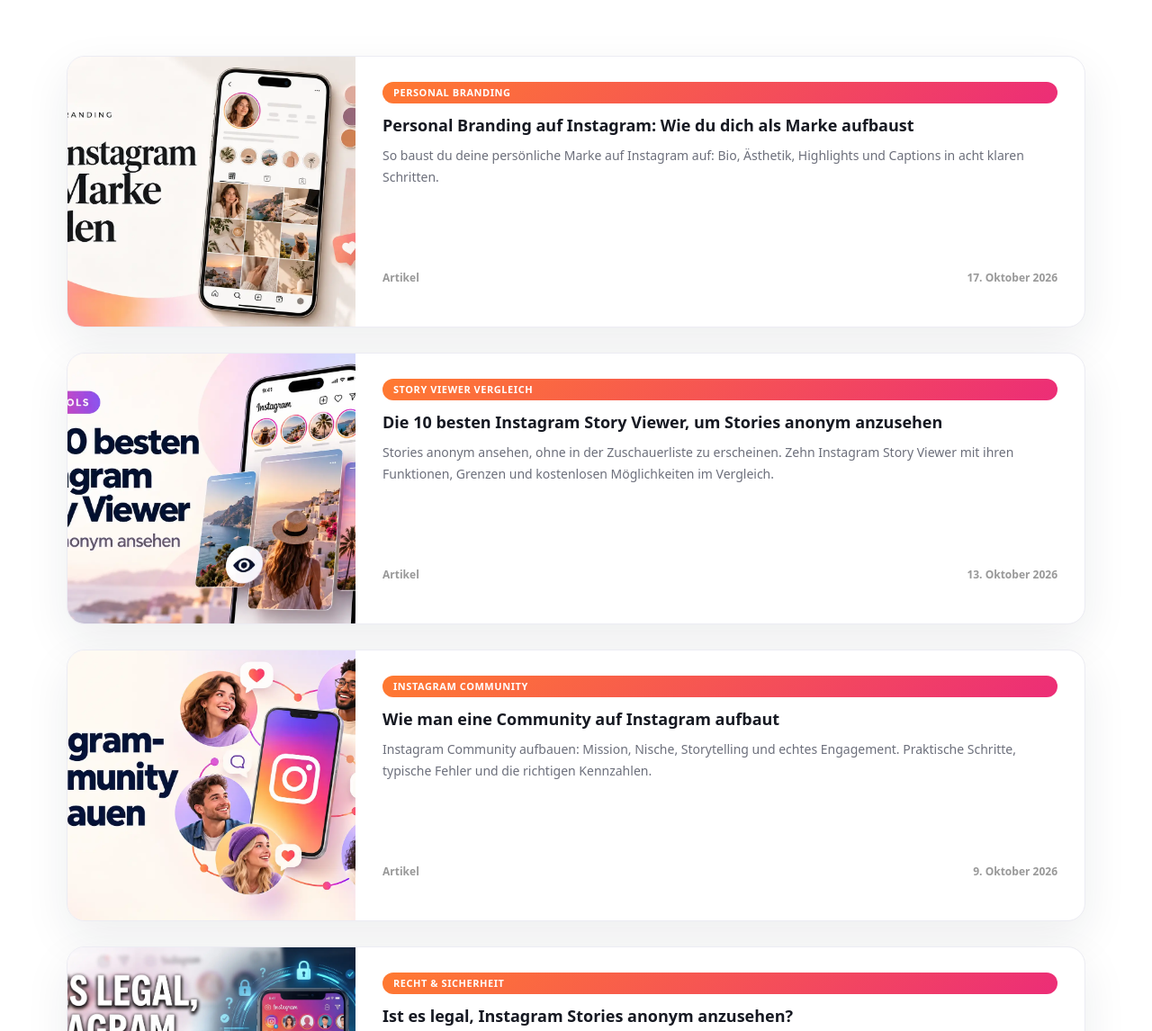
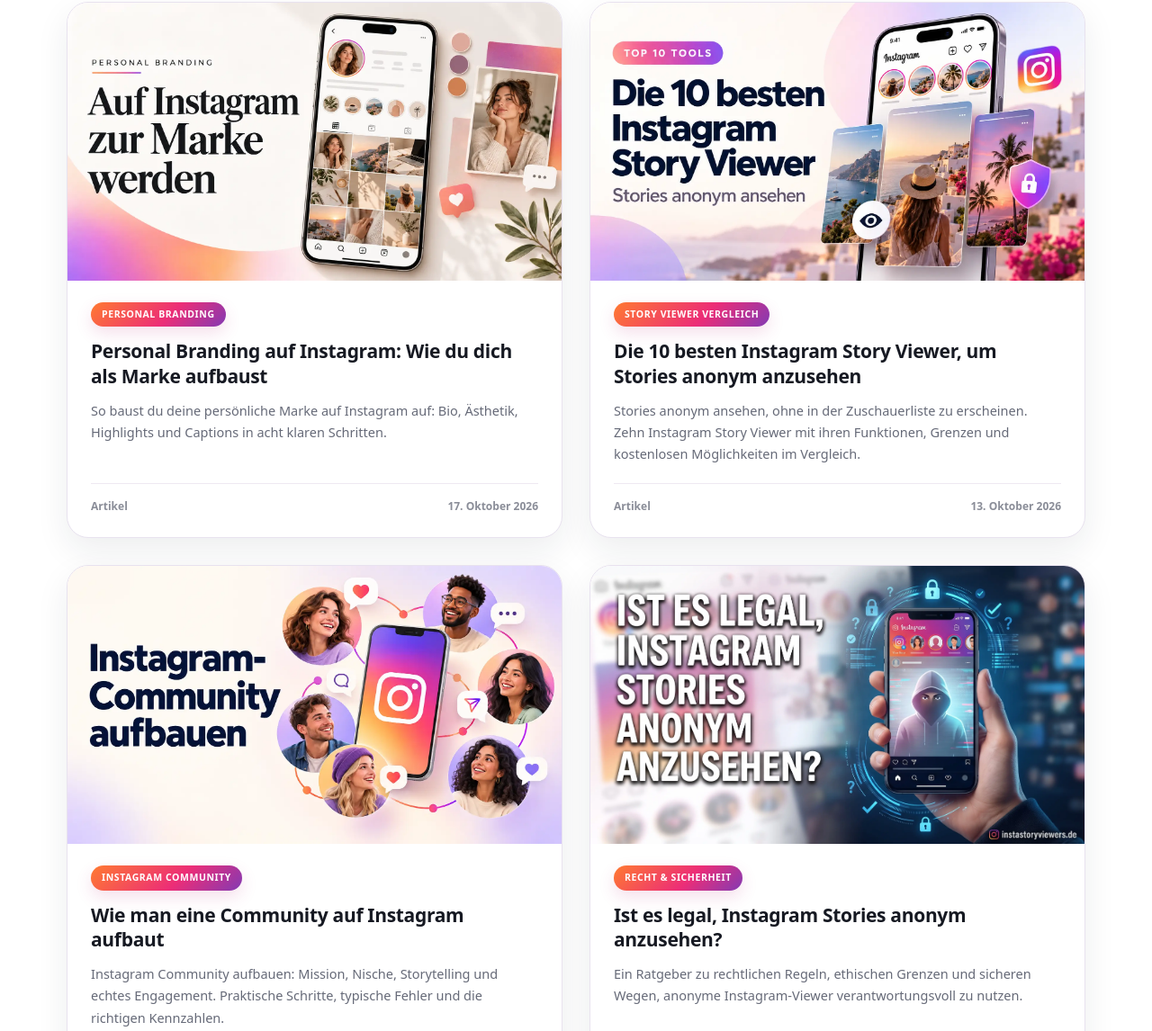
Before and after one commit to irfanxzone/instastoryviewers, a website: page public/blog.html in a window 1280 px wide. Shown: the part 403-1549 px from the top of the page at 90% size. Drawn offline with Linux system fonts and the light colour scheme.

Commit message:
Improve blog cards and connect branding guides

```diff
--- a/public/blog.html
+++ b/public/blog.html
@@ -7,7 +7,7 @@
   <meta name="description" content="Lesen Sie unsere neuesten Artikel &uuml;ber Instagram Stories, anonymes Ansehen, Reels und Social-Media-Tipps. Expertenwissen rund um Instagram." />
   <meta name="robots" content="index, follow" />
   <link rel="canonical" href="https://instastoryviewers.de/blog" />
-  <link rel="stylesheet" href="/style.css" />
+  <link rel="stylesheet" href="/style.css?v=20261031-blog-cards" />
   <link rel="icon" type="image/png" sizes="32x32" href="/favicon-32.png" />
   <link rel="icon" type="image/png" sizes="192x192" href="/favicon-192.png" />
   <link rel="apple-touch-icon" sizes="192x192" href="/favicon-192.png" />
@@ -68,11 +68,11 @@
     <section>
       <div class="container">
         <div class="blog-grid">
-          <a class="blog-card featured-article" href="/personal-branding-instagram" aria-label="Personal Branding auf Instagram: Wie du dich als Marke aufbaust" style="grid-column:1/-1;display:grid;grid-template-columns:minmax(260px,320px) 1fr;min-height:300px;text-decoration:none;color:inherit">
-            <div class="blog-thumb" style="height:auto;min-height:100%;padding:0;background:#f6f1fa;overflow:hidden">
-              <img src="/Building-an-Instagram-Personal-Brand.webp" alt="Personal Branding auf Instagram: Wie du dich als Marke aufbaust" loading="lazy" style="display:block;width:100%;height:100%;min-height:300px;object-fit:cover" />
+          <a class="blog-card" href="/personal-branding-instagram" aria-label="Personal Branding auf Instagram: Wie du dich als Marke aufbaust">
+            <div class="blog-thumb">
+              <img src="/Building-an-Instagram-Personal-Brand.webp" alt="Personal Branding auf Instagram: Wie du dich als Marke aufbaust" loading="lazy" decoding="async" />
             </div>
-            <div class="blog-card-body" style="padding:28px 30px 30px">
+            <div class="blog-card-body">
               <span class="blog-tag">Personal Branding</span>
               <h3>Personal Branding auf Instagram: Wie du dich als Marke aufbaust</h3>
               <p>So baust du deine persönliche Marke auf Instagram auf: Bio, Ästhetik, Highlights und Captions in acht klaren Schritten.</p>
@@ -80,11 +80,11 @@
             </div>
           </a>
 
-          <a class="blog-card featured-article" href="/beste-instagram-story-viewer" aria-label="Die 10 besten Instagram Story Viewer, um Stories anonym anzusehen" style="grid-column:1/-1;display:grid;grid-template-columns:minmax(260px,320px) 1fr;min-height:300px;text-decoration:none;color:inherit">
-            <div class="blog-thumb" style="height:auto;min-height:100%;padding:0;background:#f6f1fa;overflow:hidden">
-              <img src="/besten-Instagram-Story.webp" alt="Die 10 besten Instagram Story Viewer, um Stories anonym anzusehen" loading="lazy" style="display:block;width:100%;height:100%;min-height:300px;object-fit:cover" />
+          <a class="blog-card" href="/beste-instagram-story-viewer" aria-label="Die 10 besten Instagram Story Viewer, um Stories anonym anzusehen">
+            <div class="blog-thumb">
+              <img src="/besten-Instagram-Story.webp" alt="Die 10 besten Instagram Story Viewer, um Stories anonym anzusehen" loading="lazy" decoding="async" />
             </div>
-            <div class="blog-card-body" style="padding:28px 30px 30px">
+            <div class="blog-card-body">
               <span class="blog-tag">Story Viewer Vergleich</span>
               <h3>Die 10 besten Instagram Story Viewer, um Stories anonym anzusehen</h3>
               <p>Stories anonym ansehen, ohne in der Zuschauerliste zu erscheinen. Zehn Instagram Story Viewer mit ihren Funktionen, Grenzen und kostenlosen Möglichkeiten im Vergleich.</p>
@@ -92,11 +92,11 @@
             </div>
           </a>
 
-          <a class="blog-card featured-article" href="/instagram-community-aufbauen" aria-label="Wie man eine Community auf Instagram aufbaut" style="grid-column:1/-1;display:grid;grid-template-columns:minmax(260px,320px) 1fr;min-height:300px;text-decoration:none;color:inherit">
-            <div class="blog-thumb" style="height:auto;min-height:100%;padding:0;background:#f6f1fa;overflow:hidden">
-              <img src="/instagram-community-aufbauen.webp" alt="Wie man eine Community auf Instagram aufbaut" loading="lazy" style="display:block;width:100%;height:100%;min-height:300px;object-fit:cover" />
+          <a class="blog-card" href="/instagram-community-aufbauen" aria-label="Wie man eine Community auf Instagram aufbaut">
+            <div class="blog-thumb">
+              <img src="/instagram-community-aufbauen.webp" alt="Wie man eine Community auf Instagram aufbaut" loading="lazy" decoding="async" />
             </div>
-            <div class="blog-card-body" style="padding:28px 30px 30px">
+            <div class="blog-card-body">
               <span class="blog-tag">Instagram Community</span>
               <h3>Wie man eine Community auf Instagram aufbaut</h3>
               <p>Instagram Community aufbauen: Mission, Nische, Storytelling und echtes Engagement. Praktische Schritte, typische Fehler und die richtigen Kennzahlen.</p>
@@ -104,11 +104,11 @@
             </div>
           </a>
 
-          <a class="blog-card featured-article" href="/instagram-stories-anonym-ansehen-legal" aria-label="Ist es legal, Instagram Stories anonym anzusehen?" style="grid-column:1/-1;display:grid;grid-template-columns:minmax(260px,320px) 1fr;min-height:300px;text-decoration:none;color:inherit">
-            <div class="blog-thumb" style="height:auto;min-height:100%;padding:0;background:#f6f1fa;overflow:hidden">
-              <img src="/Instagram-Stories-Annonymously.webp" alt="Ist es legal, Instagram Stories anonym anzusehen?" loading="lazy" style="display:block;width:100%;height:100%;min-height:300px;object-fit:cover" />
+          <a class="blog-card" href="/instagram-stories-anonym-ansehen-legal" aria-label="Ist es legal, Instagram Stories anonym anzusehen?">
+            <div class="blog-thumb">
+              <img src="/Instagram-Stories-Annonymously.webp" alt="Ist es legal, Instagram Stories anonym anzusehen?" loading="lazy" decoding="async" />
             </div>
-            <div class="blog-card-body" style="padding:28px 30px 30px">
+            <div class="blog-card-body">
               <span class="blog-tag">Recht &amp; Sicherheit</span>
               <h3>Ist es legal, Instagram Stories anonym anzusehen?</h3>
               <p>Ein Ratgeber zu rechtlichen Regeln, ethischen Grenzen und sicheren Wegen, anonyme Instagram-Viewer verantwortungsvoll zu nutzen.</p>
@@ -116,11 +116,11 @@
             </div>
           </a>
 
-          <a class="blog-card featured-article" href="/instagram-story-viewer-konkurrenzanalyse" aria-label="Wie der Instagram Story Viewer bei der Konkurrenzanalyse hilft" style="grid-column:1/-1;display:grid;grid-template-columns:minmax(260px,320px) 1fr;min-height:300px;text-decoration:none;color:inherit">
-            <div class="blog-thumb" style="height:auto;min-height:100%;padding:0;background:#f6f1fa;overflow:hidden">
-              <img src="/insta-story.webp" alt="Wie der Instagram Story Viewer bei der Konkurrenzanalyse hilft" loading="lazy" style="display:block;width:100%;height:100%;min-height:300px;object-fit:cover" />
+          <a class="blog-card" href="/instagram-story-viewer-konkurrenzanalyse" aria-label="Wie der Instagram Story Viewer bei der Konkurrenzanalyse hilft">
+            <div class="blog-thumb">
+              <img src="/insta-story.webp" alt="Wie der Instagram Story Viewer bei der Konkurrenzanalyse hilft" loading="lazy" decoding="async" />
             </div>
-            <div class="blog-card-body" style="padding:28px 30px 30px">
+            <div class="blog-card-body">
               <span class="blog-tag">Konkurrenzanalyse</span>
               <h3>Wie der Instagram Story Viewer bei der Konkurrenzanalyse hilft</h3>
               <p>So analysieren Sie Stories, Content-Strategien, Kampagnen und Hashtags Ihrer Konkurrenten anonym und entwickeln bessere eigene Strategien.</p>
@@ -128,13 +128,11 @@
             </div>
           </a>
 
-          <a class="blog-card featured-article" href="/so-kannst-du-instagram-stories-ansehen" aria-label="Wie kann man Instagram Stories ansehen, ohne gesehen zu werden?" style="grid-column:1/-1;display:grid;grid-template-columns:minmax(260px,320px) 1fr;min-height:300px;text-decoration:none;color:inherit">
-            <div class="blog-thumb" aria-hidden="true" style="height:auto;min-height:100%;padding:28px 26px;display:flex;flex-direction:column;align-items:flex-start;justify-content:space-between;color:#fff;background:linear-gradient(135deg,#24111f 0%,#6c1b69 52%,#c13584 100%)">
-              <div style="font-size:11px;font-weight:800;letter-spacing:.12em;text-transform:uppercase;opacity:.9">Neuer Artikel</div>
-              <div style="font-size:31px;line-height:1.03;font-weight:800;letter-spacing:-.02em;max-width:220px">Instagram Stories anonym ansehen</div>
-              <div style="font-size:54px;line-height:1;align-self:flex-end;opacity:.9">&#128065;</div>
+          <a class="blog-card" href="/so-kannst-du-instagram-stories-ansehen" aria-label="Wie kann man Instagram Stories ansehen, ohne gesehen zu werden?">
+            <div class="blog-thumb">
+              <img src="/instagram-story-viewer.webp" alt="Instagram Stories anonym ansehen, ohne gesehen zu werden" loading="lazy" decoding="async" />
             </div>
-            <div class="blog-card-body" style="padding:28px 30px 30px">
+            <div class="blog-card-body">
               <span class="blog-tag">Anonymit&auml;t</span>
               <h3>Wie kann man Instagram Stories ansehen, ohne gesehen zu werden?</h3>
               <p>Eine ausf&uuml;hrliche Anleitung mit Methoden, Risiken, Alternativen und sichereren Wegen zum anonymen Ansehen von Instagram-Stories.</p>
--- a/public/style.css
+++ b/public/style.css
@@ -126,15 +126,18 @@
 .blog-hero{background:var(--grad);color:#fff;padding:60px 24px 70px;text-align:center}
 .blog-hero h1{font-size:40px;font-weight:700;margin:0 0 12px;letter-spacing:-.01em}
 .blog-hero p{font-size:18px;margin:0 auto;opacity:.93;max-width:640px}
-.blog-grid{display:grid;grid-template-columns:repeat(3,1fr);gap:28px;padding:60px 0}
-.blog-card{border:1px solid var(--line);border-radius:20px;overflow:hidden;background:#fff;box-shadow:var(--shadow);transition:transform .18s,box-shadow .18s;display:flex;flex-direction:column}
-.blog-card:hover{transform:translateY(-4px);box-shadow:0 28px 60px rgba(31,35,48,.12)}
-.blog-thumb{width:100%;height:190px;display:flex;align-items:center;justify-content:center;font-size:44px;position:relative;overflow:hidden}
-.blog-card-body{padding:22px 24px 24px;flex:1;display:flex;flex-direction:column}
-.blog-tag{display:inline-block;background:linear-gradient(135deg,#ff7a31,#ec2d77);color:#fff;border-radius:999px;padding:3px 12px;font-size:11px;font-weight:700;letter-spacing:.05em;text-transform:uppercase;margin-bottom:12px}
-.blog-card h3{font-size:18px;line-height:1.35;margin:0 0 10px;font-weight:700;color:#161922}
-.blog-card p{font-size:14px;color:#6c6f7b;line-height:1.65;margin:0 0 16px;flex:1}
-.blog-meta{display:flex;justify-content:space-between;font-size:12px;color:#999;font-weight:600;margin-bottom:14px}
+.blog-grid{display:grid;grid-template-columns:repeat(2,minmax(0,1fr));gap:30px;padding:0}
+.blog-card{min-width:0;border:1px solid #e8e2ef;border-radius:24px;overflow:hidden;background:#fff;box-shadow:0 14px 36px rgba(31,35,48,.08);transition:transform .22s ease,box-shadow .22s ease,border-color .22s ease;display:flex;flex-direction:column;text-decoration:none;color:inherit;isolation:isolate}
+.blog-card:hover{transform:translateY(-6px);border-color:#d9c6e4;box-shadow:0 26px 56px rgba(65,34,72,.14)}
+.blog-card:focus-visible{outline:3px solid rgba(193,53,132,.32);outline-offset:4px}
+.blog-thumb{width:100%;aspect-ratio:16/9;display:block;position:relative;overflow:hidden;background:linear-gradient(135deg,#faf6fc,#f1ecf8)}
+.blog-thumb img{display:block;width:100%;height:100%;object-fit:cover;transition:transform .35s ease}
+.blog-card:hover .blog-thumb img{transform:scale(1.035)}
+.blog-card-body{padding:24px 26px 25px;flex:1;display:flex;flex-direction:column}
+.blog-tag{align-self:flex-start;display:inline-flex;align-items:center;background:linear-gradient(135deg,#ff7a31,#ec2d77 58%,#833ab4);color:#fff;border-radius:999px;padding:5px 12px;font-size:10.5px;font-weight:800;letter-spacing:.055em;text-transform:uppercase;margin-bottom:14px;box-shadow:0 7px 18px rgba(193,53,132,.16)}
+.blog-card h3{font-size:21px;line-height:1.32;margin:0 0 11px;font-weight:750;color:#161922;letter-spacing:-.015em}
+.blog-card p{font-size:14.5px;color:#666a78;line-height:1.68;margin:0 0 20px;flex:1}
+.blog-meta{display:flex;justify-content:space-between;gap:16px;padding-top:15px;border-top:1px solid #eee9f2;font-size:12px;color:#8a8d98;font-weight:700;margin:0}
 .blog-read{display:inline-flex;align-items:center;gap:6px;color:#c13584;font-weight:700;font-size:13px;text-decoration:none}
 .blog-read:hover{text-decoration:underline;text-underline-offset:3px}
 
@@ -168,8 +171,9 @@
 .form-submit{width:100%;padding:14px;border:0;border-radius:10px;background:linear-gradient(135deg,#ff7a31,#c13584);color:#fff;font-family:system-ui,-apple-system,BlinkMacSystemFont,"Segoe UI",Arial,sans-serif;font-size:15px;font-weight:700;cursor:pointer;transition:.15s}
 .form-submit:hover{opacity:.9}
 
-@media(max-width:980px){.blog-grid{grid-template-columns:repeat(2,1fr)}.contact-grid{grid-template-columns:1fr}}
-@media(max-width:620px){.blog-grid{grid-template-columns:1fr}.featured-article{grid-template-columns:1fr!important}.featured-article .blog-thumb,.featured-article .blog-thumb img{min-height:220px!important}.blog-hero h1,.page-hero h1{font-size:28px}.contact-grid{padding:36px 18px 60px}.legal-body{padding:36px 18px 60px}}
+@media(max-width:980px){.blog-grid{gap:22px}.contact-grid{grid-template-columns:1fr}}
+@media(max-width:760px){.blog-grid{grid-template-columns:1fr}.blog-card-body{padding:22px 21px 23px}.blog-card h3{font-size:19px}}
+@media(max-width:620px){.blog-hero h1,.page-hero h1{font-size:28px}.contact-grid{padding:36px 18px 60px}.legal-body{padding:36px 18px 60px}}
 
 @media (max-width:980px){.profile-head{grid-template-columns:1fr;text-align:center}.avatar{margin:0 auto}.stats{min-width:0}.media-grid{grid-template-columns:repeat(2,1fr)}}
 @media (max-width:960px){.steps{grid-template-columns:repeat(3,1fr);gap:18px}.steps::before{display:none}.step{margin:0}}
```
Also changed, not shown: public/blog/instagram-community-aufbauen.html (+3 -3 lines), public/blog/personal-branding-instagram.html (+3 -3 lines), public/index.html (+2 -2 lines).
